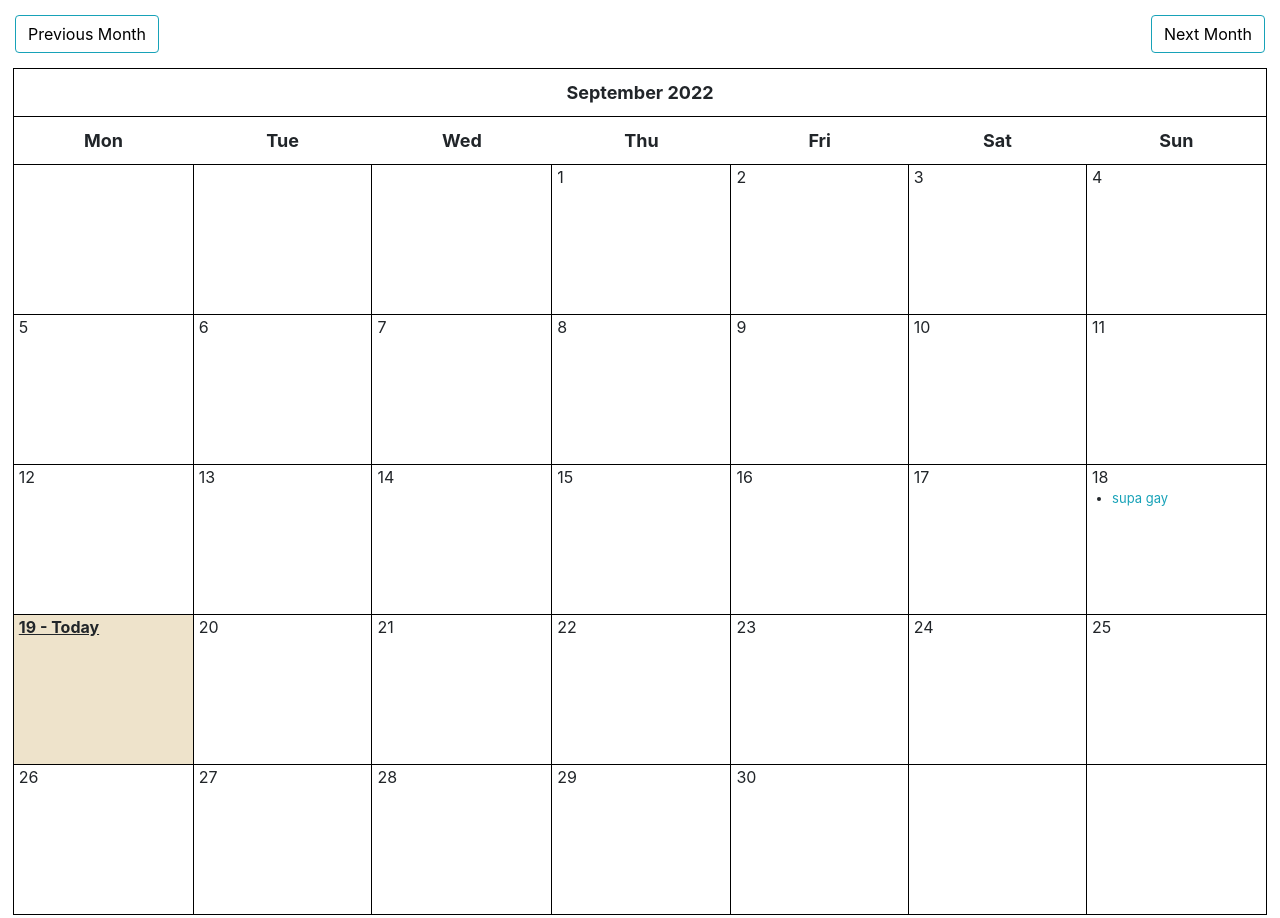
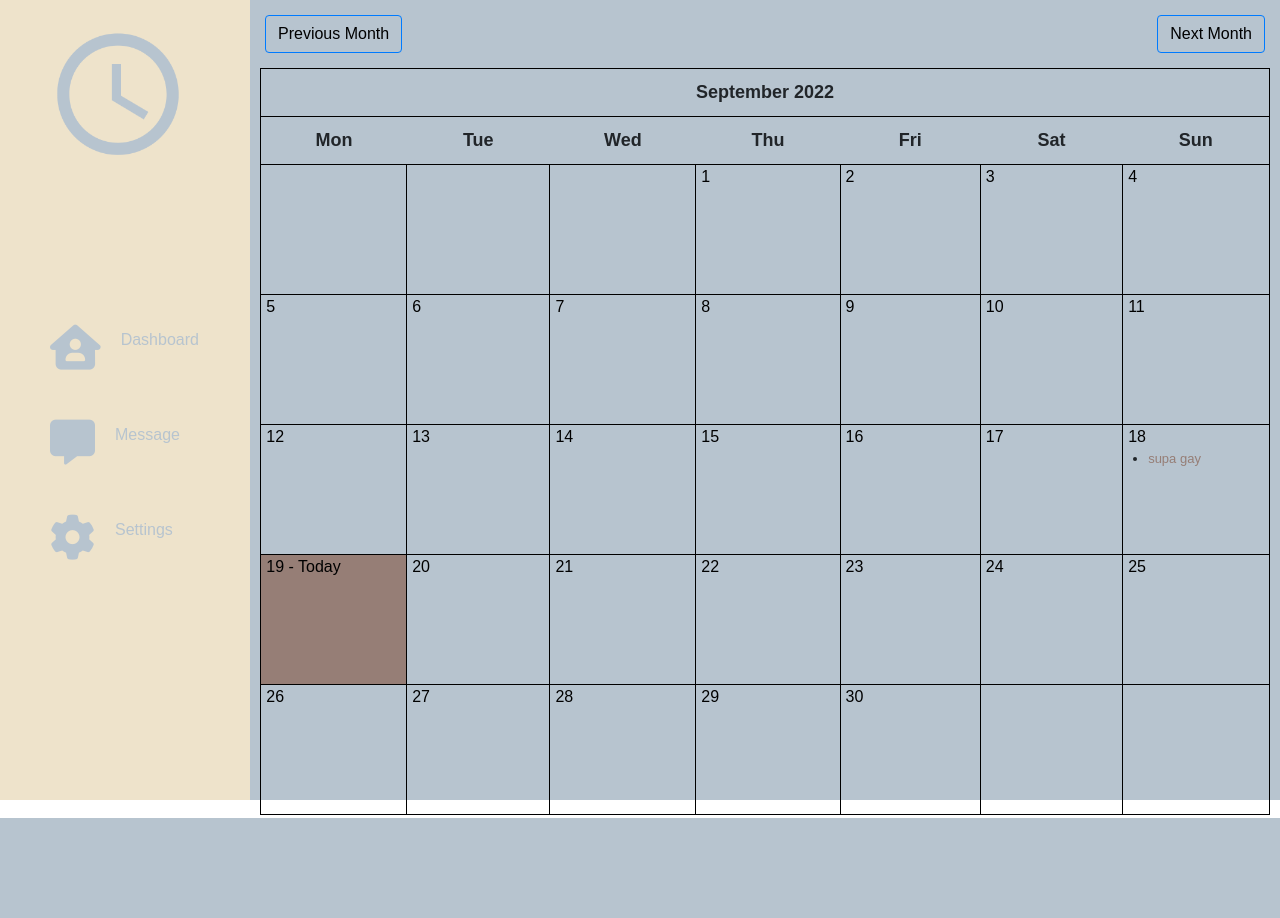
Before and after one commit to tmiller711/TimeApp, a Django app: page / in a window 1280 px wide. After the commit the page ends 818 px from the top, so only its background shows below. Run offline with Django 4.2, Linux system fonts and the light colour scheme; data comes from the database, SQL or seed files in the repository; both versions use the stored data as it was after the commit; some libraries are stand-ins or nearby versions.

Commit message:
adds sidenav and clickable days with urls

```diff
--- a/main/admin.py
+++ b/main/admin.py
@@ -1,4 +1,5 @@
 from django.contrib import admin
-from main.models import Event
+from main.models import Event, Task
 
 admin.site.register(Event)
+admin.site.register(Task)
--- a/main/models.py
+++ b/main/models.py
@@ -13,3 +13,9 @@ class Event(models.Model):
     def get_html_url(self):
         url = reverse('cal:event_edit', args=(self.id,))
         return f'<a href="{url}"> {self.title} </a>'
+
+class Task(models.Model):
+    title = models.CharField(max_length=200)
+    description = models.TextField()
+    start_time = models.DateTimeField()
+    end_time = models.DateTimeField()
--- a/main/templates/main/base.html
+++ b/main/templates/main/base.html
@@ -0,0 +1,44 @@
+{% load static %}
+<!DOCTYPE html>
+<html lang="en">
+<head>
+    <meta charset="UTF-8">
+    <meta http-equiv="X-UA-Compatible" content="IE=edge">
+    <meta name="viewport" content="width=device-width, initial-scale=1.0">
+    {<title>{% block title %}{% endblock %}</title>}
+    <link rel="stylesheet" href="https://cdn.jsdelivr.net/npm/bootstrap@4.3.1/dist/css/bootstrap.min.css" integrity="sha384-ggOyR0iXCbMQv3Xipma34MD+dH/1fQ784/j6cY/iJTQUOhcWr7x9JvoRxT2MZw1T" crossorigin="anonymous">
+    <script src="https://kit.fontawesome.com/700caa9d7b.js" crossorigin="anonymous"></script>
+    <link rel="stylesheet" type="text/css" href="{% static '/css/base.css' %}?version=2">
+    {% block additionalStyles %}{% endblock %}
+</head>
+<body>
+    <div class="header">
+        <div class="side-nav">
+            <a href="#" class="logo">
+                <img src="{% static '/images/logo.png' %}" alt="404" class="logo-img">
+            </a>
+            <ul class="nav-links">
+                <li><a href="#"></i><i class="fa-solid fa-house-user"></i><p>Dashboard</p></a></li>
+                <li><a href="#"><i class="fa-solid fa-message"></i><p>Message</p></a></li>
+                <li><a href="#"><i class="fa-sharp fa-solid fa-gear"></i><p>Settings</p></a></li>
+                <div class="active"></div>
+            </ul>
+        </div>
+    </div>
+
+    <div id="content", name="content", class="main">
+        <div class="main-block">
+            {% block content %}
+            {% endblock %}
+        </div>
+    </div>
+
+    <script src="https://code.jquery.com/jquery-3.2.1.slim.min.js" integrity="sha384-KJ3o2DKtIkvYIK3UENzmM7KCkRr/rE9/Qpg6aAZGJwFDMVNA/GpGFF93hXpG5KkN"
+    crossorigin="anonymous"></script>
+    <script src="https://cdnjs.cloudflare.com/ajax/libs/popper.js/1.12.9/umd/popper.min.js" integrity="sha384-ApNbgh9B+Y1QKtv3Rn7W3mgPxhU9K/ScQsAP7hUibX39j7fakFPskvXusvfa0b4Q"
+    crossorigin="anonymous"></script>
+    <script src="https://maxcdn.bootstrapcdn.com/bootstrap/4.0.0/js/bootstrap.min.js" integrity="sha384-JZR6Spejh4U02d8jOt6vLEHfe/JQGiRRSQQxSfFWpi1MquVdAyjUar5+76PVCmYl"
+    crossorigin="anonymous"></script>
+
+</body>
+</html>
--- a/main/templates/main/calendar.html
+++ b/main/templates/main/calendar.html
@@ -1,38 +1,17 @@
+{% extends 'main/base.html' %}
+{% load static %}
 
-{% load static %}
-<!doctype html>
-<html lang="en">
+{% block title %}
+{% endblock %}
 
-<head>
-  <!-- Required meta tags -->
-  <meta charset="utf-8">
-  <meta name="viewport" content="width=device-width, initial-scale=1, shrink-to-fit=no">
-  <!-- Bootstrap CSS -->
-  <link rel="stylesheet" href="https://maxcdn.bootstrapcdn.com/bootstrap/4.0.0/css/bootstrap.min.css">
-  <link rel="stylesheet" href="https://use.fontawesome.com/releases/v5.0.10/css/all.css">
-  <link rel="stylesheet" type="text/css" href="{% static '/css/calendar.css' %}?version=2">
-  <title>Django Calendar App</title>
-</head>
-<body>
+{% block additionalStyles %}
+  <link rel="stylesheet" type="text/css" href="{% static '/css/calendar.css' %}?version=4">
+{% endblock %}
 
-  {% block content %}
+{% block content %}
   <div class="clearfix">
-    <a class="btn btn-info left" href="{% url 'cal:calendar' %}?{{ prev_month }}"> Previous Month </a>
-    <a class="btn btn-info right" href="{% url 'cal:calendar' %}?{{ next_month }}"> Next Month </a>
+    <a class="btn btn-outline-primary left" href="{% url 'cal:calendar' %}?{{ prev_month }}"> Previous Month </a>
+    <a class="btn btn-outline-primary right" href="{% url 'cal:calendar' %}?{{ next_month }}"> Next Month </a>
   </div>
   {{ calendar }}
-  {% endblock %}
-
-  <!-- Optional JavaScript -->
-  <!-- jQuery first, then Popper.js, then Bootstrap JS -->
-  <script src="https://code.jquery.com/jquery-3.2.1.slim.min.js" integrity="sha384-KJ3o2DKtIkvYIK3UENzmM7KCkRr/rE9/Qpg6aAZGJwFDMVNA/GpGFF93hXpG5KkN"
-    crossorigin="anonymous"></script>
-  <script src="https://cdnjs.cloudflare.com/ajax/libs/popper.js/1.12.9/umd/popper.min.js" integrity="sha384-ApNbgh9B+Y1QKtv3Rn7W3mgPxhU9K/ScQsAP7hUibX39j7fakFPskvXusvfa0b4Q"
-    crossorigin="anonymous"></script>
-  <script src="https://maxcdn.bootstrapcdn.com/bootstrap/4.0.0/js/bootstrap.min.js" integrity="sha384-JZR6Spejh4U02d8jOt6vLEHfe/JQGiRRSQQxSfFWpi1MquVdAyjUar5+76PVCmYl"
-    crossorigin="anonymous"></script>
-
-  {% block script %}
-  {% endblock %}
-</body>
-</html>
+{% endblock %}
--- a/main/urls.py
+++ b/main/urls.py
@@ -6,6 +6,7 @@ from . import views
 app_name = 'cal'
 urlpatterns = [
     path('', views.CalendarView.as_view(), name='calendar'),
+    path('<int:year>-<int:month>-<int:day>/', views.day, name='day'),
     path(r'^event/new/$', views.event, name='event_new'),
     path(r'^event/edit/(?P<event_id>\d+)/$', views.event, name='event_edit'),
 ]
--- a/main/utils.py
+++ b/main/utils.py
@@ -14,11 +14,15 @@ class Calendar(HTMLCalendar):
     def formatday(self, day, events):
         events_per_day = events.filter(start_time__day=day)
         d = ''
+        today = datetime.today()
         for event in events_per_day:
             d += f'<li> {event.get_html_url} </li>'
 
-        if day != 0:
-            return f"<td><span class='date'>{day}</span><ul> {d} </ul></td>"
+        if day == today.day:
+            return f"<td class='today'><span class='date' id='today'><a class='day-link' href='{self.year}-{self.month}-{day}'>{day} - Today</a></span><ul> {d} </ul></td>"
+        elif day != 0:
+            return f"<td><span class='date'><a class='day-link' href='{self.year}-{self.month}-{day}'>{day}</a></span><ul> {d} </ul></td>"
+
         return '<td></td>'
 
     # formats a week as a tr
--- a/main/views.py
+++ b/main/views.py
@@ -20,11 +20,10 @@ class CalendarView(generic.ListView):
         today = datetime.today()
         cal = Calendar(d.year, d.month)
         html_cal = cal.formatmonth(withyear=True)
-        html_cal = html_cal.replace("<td><span class='date'>%i</span>"%today.day, '<td bgcolor="#EEE3CB"><span class="date" bgcolor="#66ff66"><b><u>%i - Today</u></b>'%today.day)
         context['calendar'] = mark_safe(html_cal)
         context['prev_month'] = cal.prev_month(d)
         context['next_month'] = cal.next_month(d)
-        print(html_cal)
+        # print(html_cal)
         return context
 
 # if there is an event_id we want to use that object and if it doesn't we want a new object
@@ -42,6 +41,11 @@ def event(request, event_id=None):
     return render(request, 'main/event.html', {'form': form})
 
 
+def day(request, year, month, day):
+    date = str(year) + '-' + str(month) + '-' + str(day)
+    return render(request, 'main/day.html', {'date': date})
+
+
 def get_date(req_day):
     if req_day:
         year, month = (int(x) for x in req_day.split('-'))
--- /dev/null
+++ b/static/css/base.css
@@ -0,0 +1,122 @@
+*{
+    margin: 0;
+    padding: 0;
+    box-sizing: border-box;
+    font-family: 'Poppins', sans-serif;
+}
+
+/* .header{
+    width: 100%;
+    height: 100vh;
+    background: #B7C4CF;
+} */
+
+.side-nav {
+    width: 250px;
+    height: 100%;
+    background: #EEE3CB;
+    position: fixed;
+    top: 0;
+    left: 0;
+    padding: 20px 30px;
+    z-index: 9;
+}
+
+.logo {
+    display: block;
+    margin-bottom: 130px;
+}
+
+.logo-img {
+    width: 150px;
+    margin-left: 13px;
+}
+
+.nav-links {
+    list-style: none;
+    position: relative;
+}
+
+.nav-links li {
+    padding: 10px 0;
+}
+
+.nav-links li a {
+    color: #B7C4CF;
+    text-decoration: none;
+    padding: 15px 0px;
+    display: flex;
+    align-items: center;
+}
+
+.nav-links li a i {
+    font-size: 45px;
+    margin-right: 20px;
+}
+
+.active {
+    background: white;
+    width: 100%;
+    height: 73px;
+    position: absolute;
+    left: 0;
+    top: 4%;
+    z-index: -1;
+    border-radius: 6px;
+    box-shadow: 0 5px 10px rgba(255, 255, 255, 0.4);
+    display: none;
+    transition: top 0.3s;
+}
+
+.nav-links li:hover a {
+    color: #EEE3CB;
+    transition: 0.3s;
+}
+
+.nav-links li:hover ~ .active {
+    display: block;
+}
+
+.nav-links li:nth-child(1):hover ~ .active {
+    top: 1%;
+}
+
+.nav-links li:nth-child(2):hover ~ .active {
+    top: 11%;
+}
+
+.nav-links li:nth-child(3):hover ~ .active {
+    top: 21%;
+}
+
+@media only screen and (max-width: 600px) {
+    .side-nav {
+        width: 110px;
+    }
+    .logo {
+        display: block;
+        width: 45px;
+    }
+    .nav-links li a p {
+        display: none;
+    }
+    .nav-links li a i {
+        margin-right: 0;
+    }
+    .nav-links li a {
+        justify-content: center;
+    }
+}
+
+.main{
+    position:absolute;
+    top:0px;
+    right:0px;
+    bottom:0px;
+    left:0px;
+    background: #B7C4CF;
+}
+
+.main div.main-block {
+    margin-left: 250px;
+}
--- a/static/css/calendar.css
+++ b/static/css/calendar.css
@@ -1,5 +1,6 @@
 .calendar {
     width: 98%;
+    height: 90%;
     margin: auto;
     font-size: 13px;
   }
@@ -16,12 +17,12 @@
 
 .calendar td {
   width: 200px;
-  height: 150px;
+  height: 130px;
   padding: 20px 0px 0px 5px;
 }
 
 .month {
-  font-size: 25px;
+  font-size: 30px;
 }
 
 .date {
@@ -34,7 +35,7 @@ ul {
 }
 
 a {
-  color: #17a2b8;
+  color: #967E76;
 }
 
 .left {
@@ -62,9 +63,22 @@ a {
 
 .form input, .form select, .form textarea {
   border-radius: 5px;
-  border: 1px solid #17a2b8;
+  border: 1px solid #967E76;
   outline: none;
   background: none;
   padding: 5px;
   width: 100%;
 }
+
+a.btn.btn-outline-primary.left:active {
+  border: black !important;
+}
+
+td.today {
+  background-color: #967E76;
+}
+
+
+a.day-link {
+  color: black;
+}
```
Also changed, not shown: main/templates/main/day.html (added, +7 -0 lines), db.sqlite3, main/migrations/0002_task.py (added), static/images/logo.png (added).
